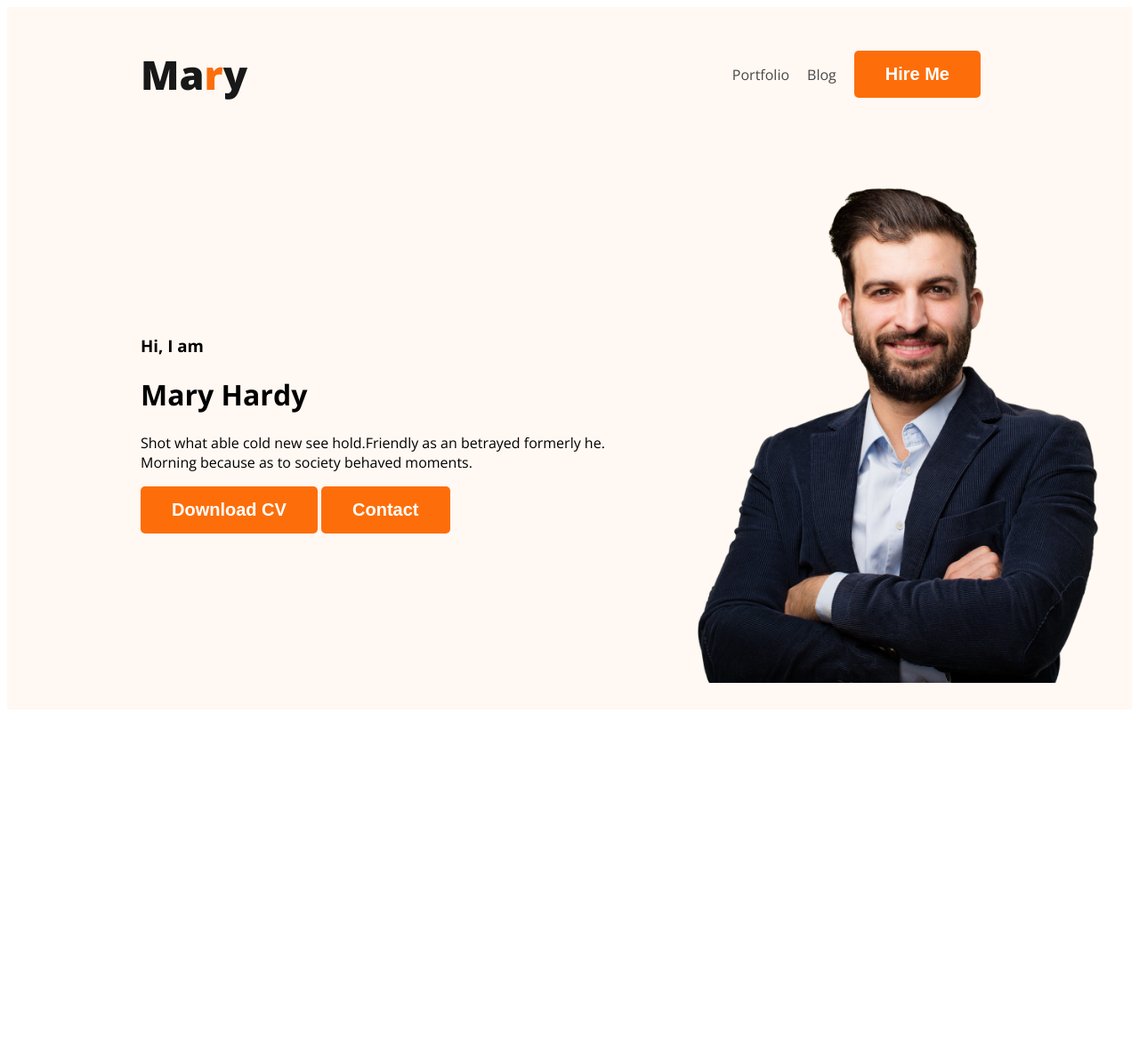
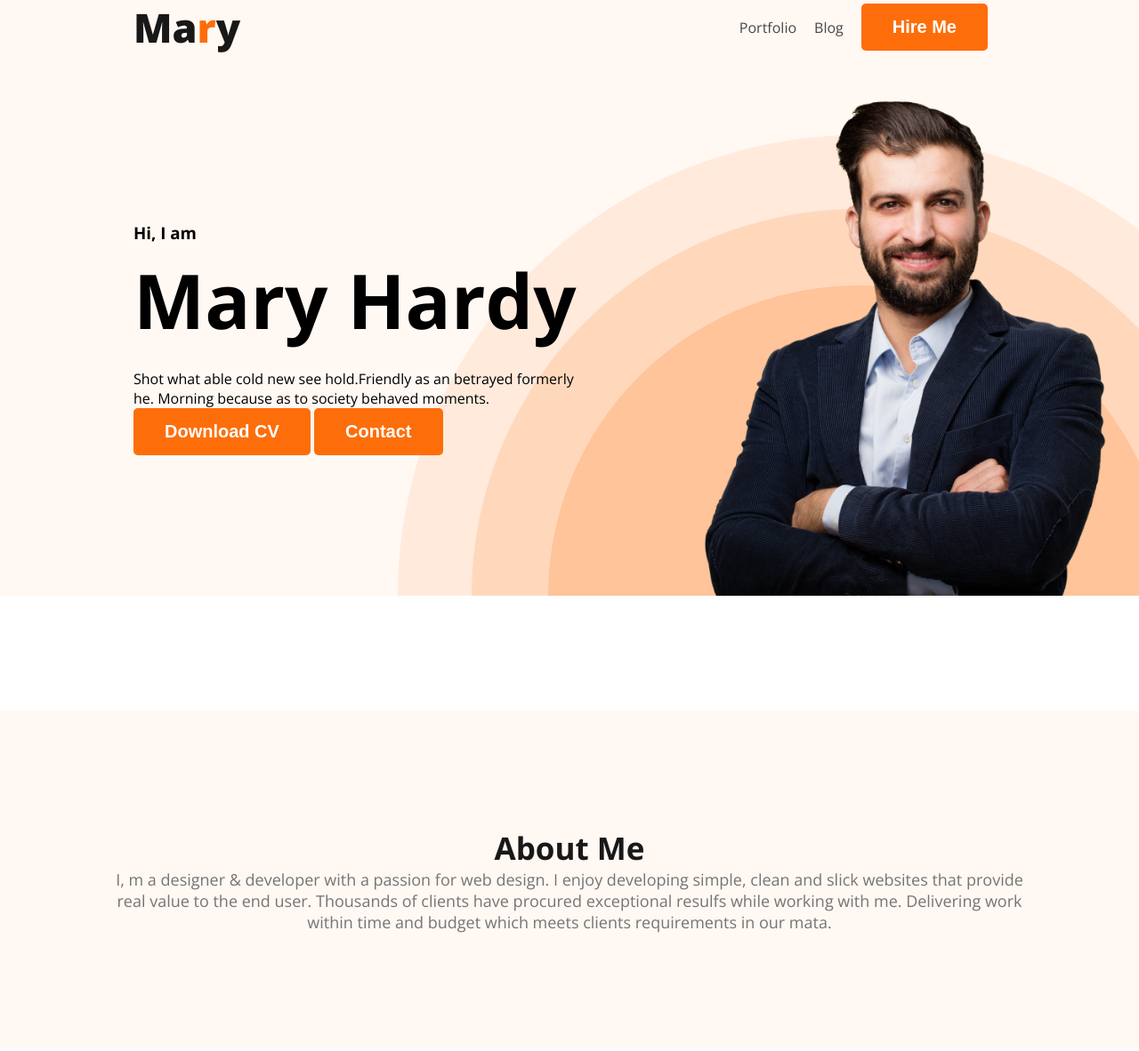
Before and after one commit to sydsym/dev-portfolio, a plain HTML site: page index.html in a window 1280 px wide. Shown: the whole page at 89% size. Before the commit the page ends 806 px from the top, so only its background shows below. Drawn offline with nearby package versions, Linux system fonts and the light colour scheme.

Commit message:
about section created

```diff
--- a/index.html
+++ b/index.html
@@ -1,15 +1,18 @@
 <!DOCTYPE html>
 <html lang="en">
   <head>
-    <meta charset="UTF-8">
-    <meta name="viewport" content="width=device-width, initial-scale=1.0">
+    <meta charset="UTF-8" />
+    <meta name="viewport" content="width=device-width, initial-scale=1.0" />
     <title>Web Developer Portfolio</title>
 
-    <link rel="preconnect" href="https://fonts.googleapis.com">
-    <link rel="preconnect" href="https://fonts.gstatic.com" crossorigin>
-    <link href="https://fonts.googleapis.com/css2?family=Open+Sans:ital,wght@0,300..800;1,300..800&display=swap" rel="stylesheet">
+    <link rel="preconnect" href="https://fonts.googleapis.com" />
+    <link rel="preconnect" href="https://fonts.gstatic.com" crossorigin />
+    <link
+      href="https://fonts.googleapis.com/css2?family=Open+Sans:ital,wght@0,300..800;1,300..800&display=swap"
+      rel="stylesheet"
+    />
 
-    <link rel="stylesheet" href="styles/portfolio.css">
+    <link rel="stylesheet" href="styles/portfolio.css" />
   </head>
   <body>
     <header class="header">
@@ -18,31 +21,37 @@
         <ul>
           <li><a href="">Portfolio</a></li>
           <li><a href="">Blog</a></li>
-                <li><a href=""><button class="primary-btn">Hire Me</button></a></li>
+          <li>
+            <a href=""><button class="primary-btn">Hire Me</button></a>
+          </li>
         </ul>
       </nav>
       <div class="banner">
         <div class="banner-content">
-                <h3 class="banner-greet">
-                    Hi, I am
-                </h3>
-                <h1 class="banner-title">
-                    Mary Hardy
-                </h1>
+          <h3 class="banner-greet">Hi, I am</h3>
+          <h1 class="banner-title">Mary Hardy</h1>
           <p>
-                    Shot what able cold new see hold.Friendly as an betrayed formerly he. Morning because as to society behaved moments.
+            Shot what able cold new see hold.Friendly as an betrayed formerly
+            he. Morning because as to society behaved moments.
           </p>
           <button class="primary-btn">Download CV</button>
           <button class="primary-btn">Contact</button>
         </div>
-            <img class="propic" src="images/hardy.png" alt="hardy">
+        <img class="propic" src="images/hardy.png" alt="hardy" />
       </div>
     </header>
     <main>
-
+      <section class="about">
+        <h3 class="section-title">About Me</h3>
+        <p class="section-description">
+          I, m a designer & developer with a passion for web design. I enjoy
+          developing simple, clean and slick websites that provide real value to
+          the end user. Thousands of clients have procured exceptional resulfs
+          while working with me. Delivering work within time and budget which
+          meets clients requirements in our mata.
+        </p>
+      </section>
     </main>
-    <footer>
-
-    </footer>
+    <footer></footer>
   </body>
 </html>
--- a/styles/portfolio.css
+++ b/styles/portfolio.css
@@ -1,23 +1,26 @@
 /* common shared styles*/
+* {
+  margin: 0;
+  padding: 0;
+}
 body {
-    font-family: 'Lato', sans-serif;
-    font-family: 'Open Sans', sans-serif;
+  font-family: "Lato", sans-serif;
+  font-family: "Open Sans", sans-serif;
 }
 
-.primary-text{
-    color: #FD6E0A;
+.primary-text {
+  color: #fd6e0a;
 }
 
-.primary-btn{
+.primary-btn {
   border-radius: 5px;
-    background: #FD6E0A;
+  background: #fd6e0a;
   border: 0;
   font-size: 20px;
   font-style: normal;
   font-weight: 700;
   color: white;
   padding: 15px 35px;
-
 }
 
 /* Nav related styles*/
@@ -28,18 +31,18 @@ nav {
   margin: 0 150px;
 }
 
-.nav-title{
+.nav-title {
   color: #181818;
   font-size: 45px;
   font-weight: 800;
 }
 
-nav> ul{
+nav > ul {
   display: flex;
   align-items: center;
 }
 
-nav li{
+nav li {
   list-style: none;
   margin-right: 20px;
 }
@@ -53,19 +56,58 @@ nav a {
 
 .header {
   text-decoration: none;
-    background-color: #FFF8F3;
+  background-color: #fff8f3;
+  background-image: url("../images/header_bg.png");
+  background-repeat: no-repeat;
+  background-position: bottom right;
 }
 
-.banner{
-    padding: 30px 30px 30px 150px;
+.banner {
+  padding: 30px 30px 0px 150px;
   display: flex;
   align-items: center;
+  justify-content: space-between;
 }
 
-.propic{
+.propic {
   width: 500px;
 }
 
-.banner-content{
+.banner-content {
+  max-width: 500px;
+}
 
+.banner-greeting {
+  font-size: 45px;
+  color: #474747;
+  margin-bottom: 0px;
 }
+
+.banner-title {
+  font-size: 85px;
+  font-weight: 700;
+  margin-top: 5px;
+  margin-bottom: 20px;
+}
+
+/* about section styles */
+
+.about {
+  padding: 130px;
+  color: #fff8f3;
+  margin: 130px 0px;
+  background-color: #fff8f3;
+}
+
+.section-title {
+  color: #181818;
+  text-align: center;
+  font-size: 35px;
+  font-weight: 700;
+}
+
+.section-description {
+  color: #757575;
+  text-align: center;
+  font-size: 18px;
+}
```
Lines whose indentation alone changed are shown as unchanged.
